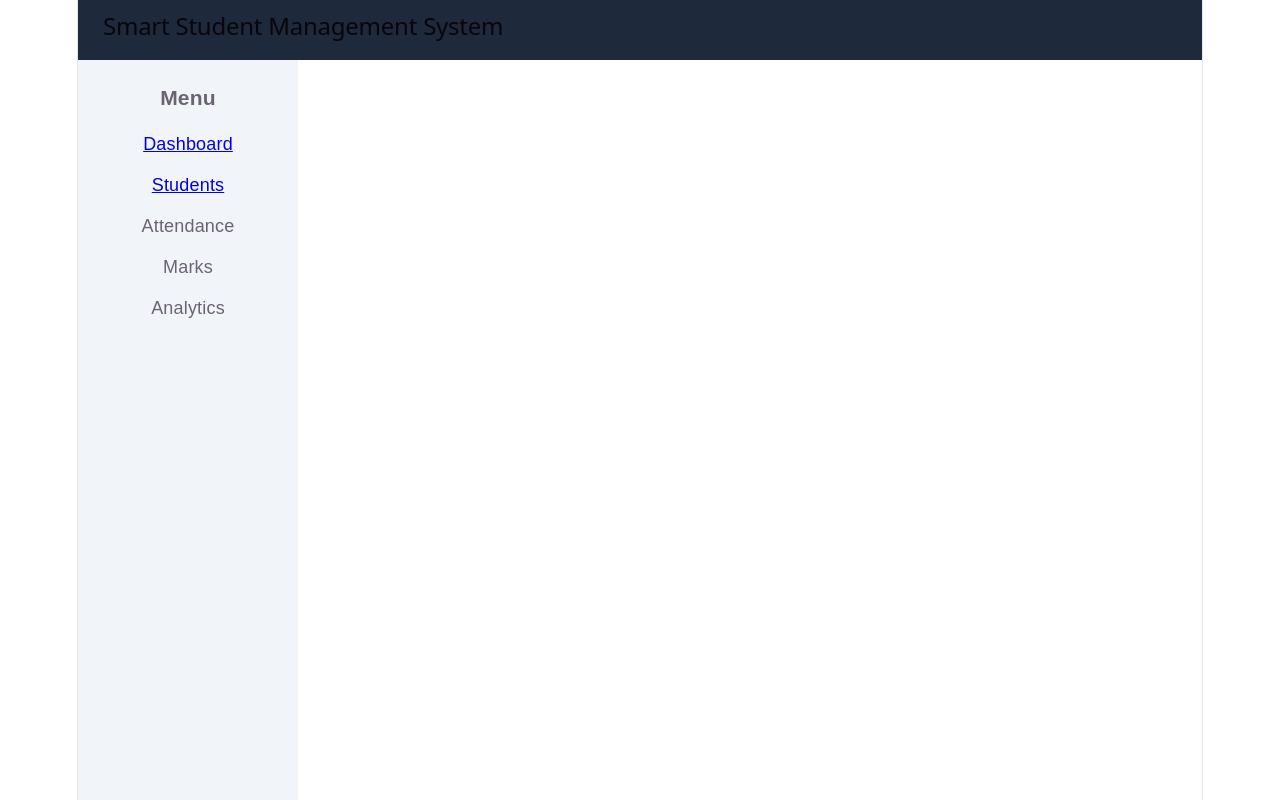
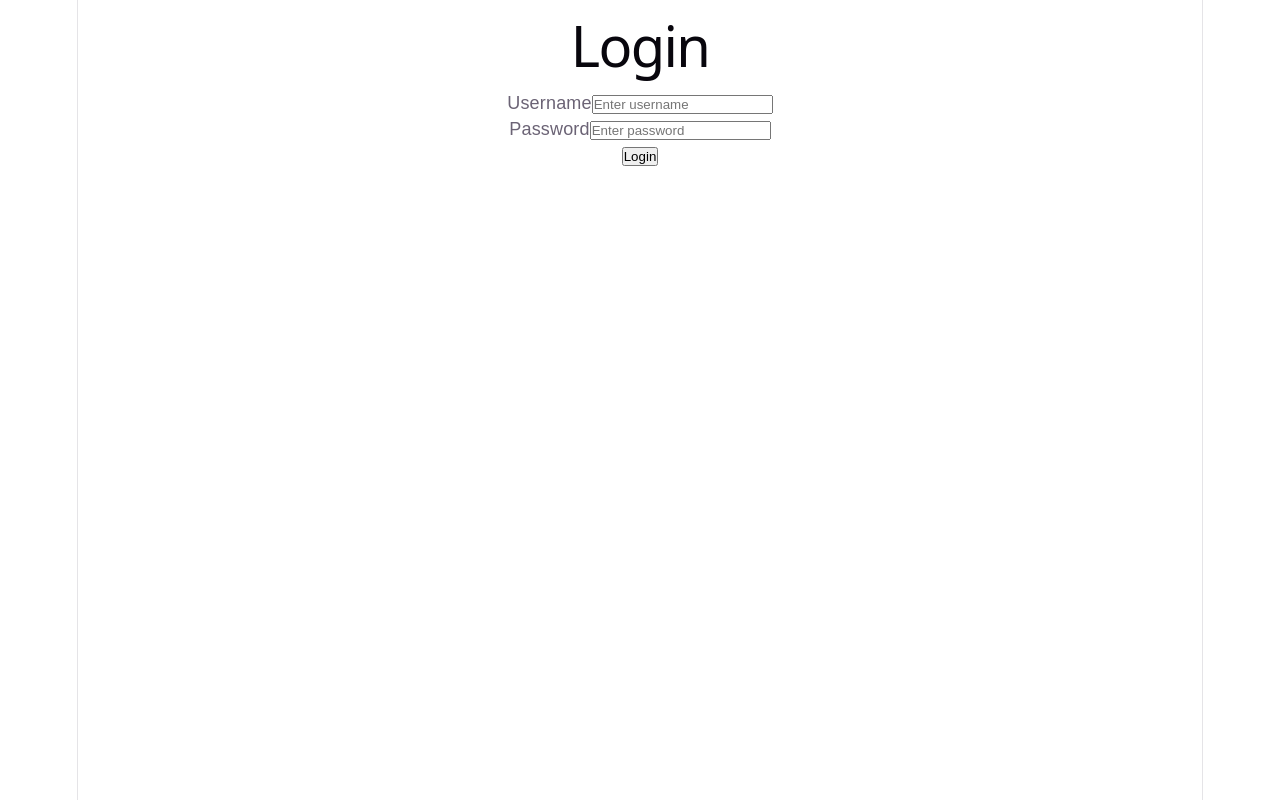
Before and after one commit to Manvisingh24/Smart_Student_Management_System, a React app in the folder frontend/: page /login in a window 1280 px wide. Built offline with nearby package versions, Linux system fonts and the light colour scheme; the HTML template or start-up script is replaced by a standard one.

Commit message:
Add login page and separate authentication layout

```diff
--- a/frontend/src/App.jsx
+++ b/frontend/src/App.jsx
@@ -4,12 +4,22 @@ import Navbar from "./components/Navbar";
 import Sidebar from "./components/Sidebar";
 import Dashboard from "./components/Dashboard";
 import Students from "./components/Students";
+import Login from "./pages/Login";
 
 import "./App.css";
 
 function App() {
   return (
     <BrowserRouter>
+      <Routes>
+
+        {/* Login page */}
+        <Route path="/login" element={<Login />} />
+
+        {/* Main application */}
+        <Route
+          path="*"
+          element={
             <div className="app">
               <Navbar />
 
@@ -22,6 +32,10 @@ function App() {
                 </Routes>
               </div>
             </div>
+          }
+        />
+
+      </Routes>
     </BrowserRouter>
   );
 }
--- a/frontend/src/components/Students.jsx
+++ b/frontend/src/components/Students.jsx
@@ -1,8 +1,36 @@
+import { useEffect, useState } from "react";
+
 function Students() {
+  const [students, setStudents] = useState([]);
+
+  useEffect(() => {
+    fetch("http://localhost:3000/api/students")
+      .then((response) => response.json())
+      .then((data) => {
+        setStudents(data.data);
+      })
+      .catch((error) => {
+        console.error("Error fetching students:", error);
+      });
+  }, []);
+
   return (
     <main className="dashboard">
       <h1>Students</h1>
+
       <p>Manage student information here.</p>
+
+      <div>
+        {students.map((student) => (
+          <div key={student.rollNo}>
+            <h3>{student.name}</h3>
+            <p>Roll No: {student.rollNo}</p>
+            <p>Age: {student.age}</p>
+            <p>Course: {student.course}</p>
+            <p>Marks: {student.marks}</p>
+          </div>
+        ))}
+      </div>
     </main>
   );
 }
--- /dev/null
+++ b/frontend/src/pages/Login.jsx
@@ -0,0 +1,31 @@
+function Login() {
+  return (
+    <div>
+      <h1>Login</h1>
+
+      <form>
+        <div>
+          <label>Username</label>
+          <input
+            type="text"
+            placeholder="Enter username"
+          />
+        </div>
+
+        <div>
+          <label>Password</label>
+          <input
+            type="password"
+            placeholder="Enter password"
+          />
+        </div>
+
+        <button type="submit">
+          Login
+        </button>
+      </form>
+    </div>
+  );
+}
+
+export default Login;
```
Lines whose indentation alone changed are shown as unchanged.
